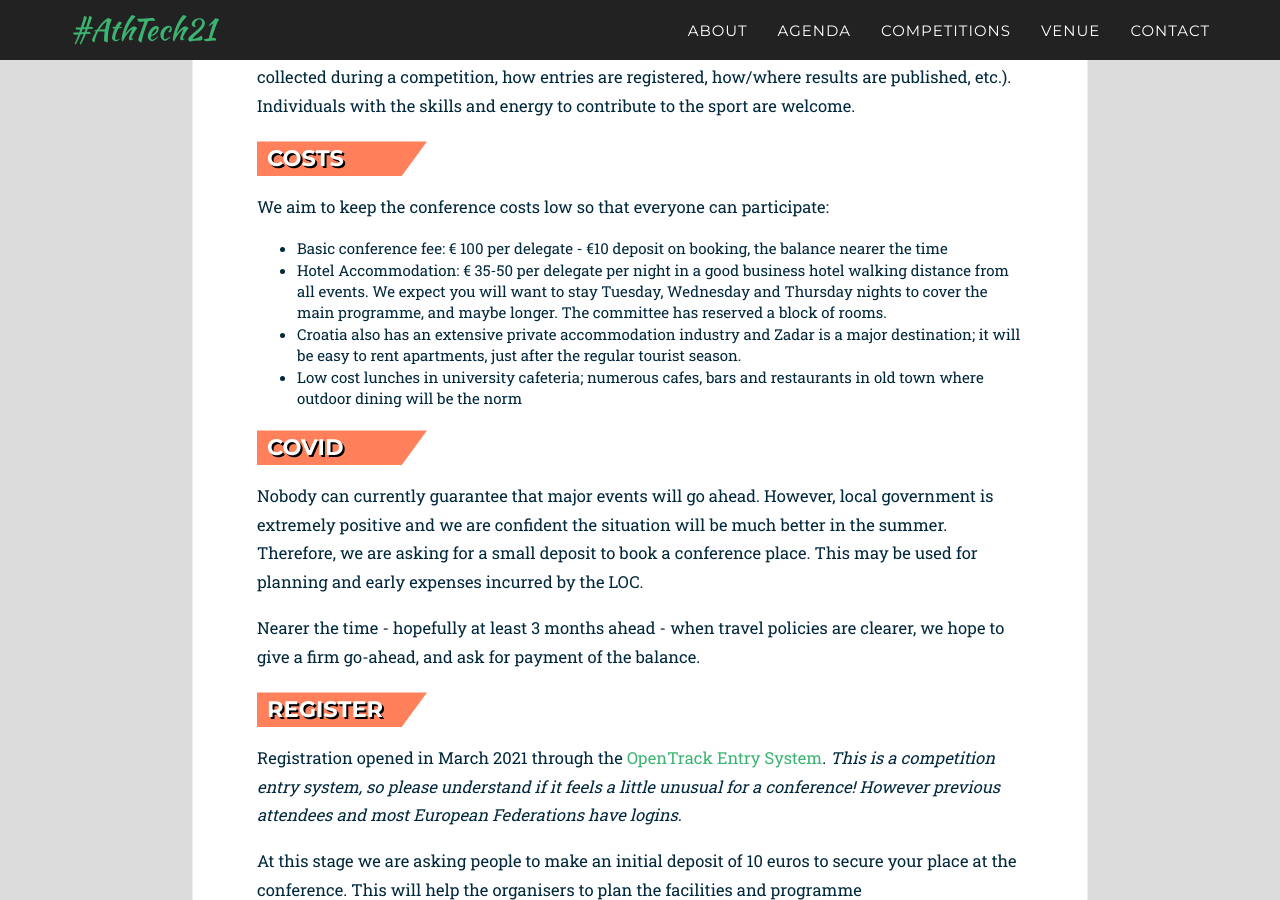
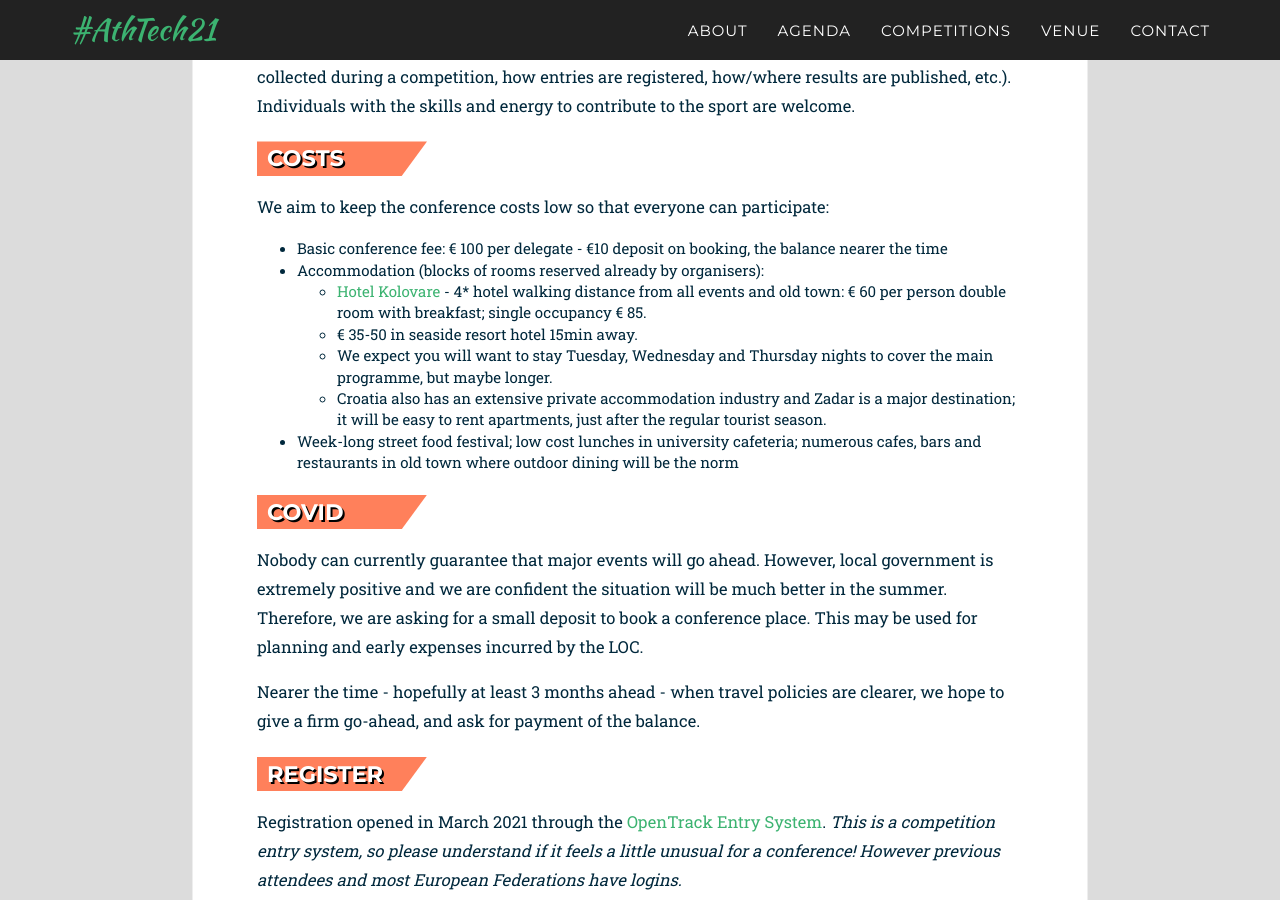
Before and after one commit to openath/athtech, a Jekyll site: the page built from _2021_pages/about.html, in a window 1280 px wide and 900 px high, scrolled down 2071 px. Built offline with Jekyll 4.4.1, drawn with Linux system fonts in a browser that asks for light colours; some web fonts are replaced.

Commit message:
added hotel info

```diff
--- a/_2021_pages/about.html
+++ b/_2021_pages/about.html
@@ -85,9 +85,15 @@ title: About AthTech21
       <p>We aim to keep the conference costs low so that everyone can participate:</p>
       <ul>
         <li>Basic conference fee: &euro; 100 per delegate - &euro;10 deposit on booking, the balance nearer the time</li>
-        <li>Hotel Accommodation: &euro; 35-50 per delegate per night in a good business hotel walking distance from all events. We expect you will want to stay Tuesday, Wednesday and Thursday nights to cover the main programme, and maybe longer.  The committee has reserved a block of rooms.</li>
-        <li>Croatia also has an extensive private accommodation industry and Zadar is a major destination; it will be easy to rent apartments, just after the regular tourist season.</li>
-        <li>Low cost lunches in university cafeteria; numerous cafes, bars and restaurants in old town where
+        <li>Accommodation (blocks of rooms reserved already by organisers):
+          <ul>
+          <li><a href="http://https://hotel-kolovare.com/">Hotel Kolovare</a> - 4* hotel walking distance from all events and old town: &euro; 60 per person double room with breakfast; single occupancy &euro; 85. </li>
+          <li>&euro; 35-50 in seaside resort hotel 15min away.</li>
+
+          <li>We expect you will want to stay Tuesday, Wednesday and Thursday nights to cover the main programme, but maybe longer.  </li>
+          <li>Croatia also has an extensive private accommodation industry and Zadar is a major destination; it will be easy to rent apartments, just after the regular tourist season.</li>
+         </ul>
+        <li>Week-long street food festival; low cost lunches in university cafeteria; numerous cafes, bars and restaurants in old town where
         outdoor dining will be the norm</li>
       </ul>
 
```
